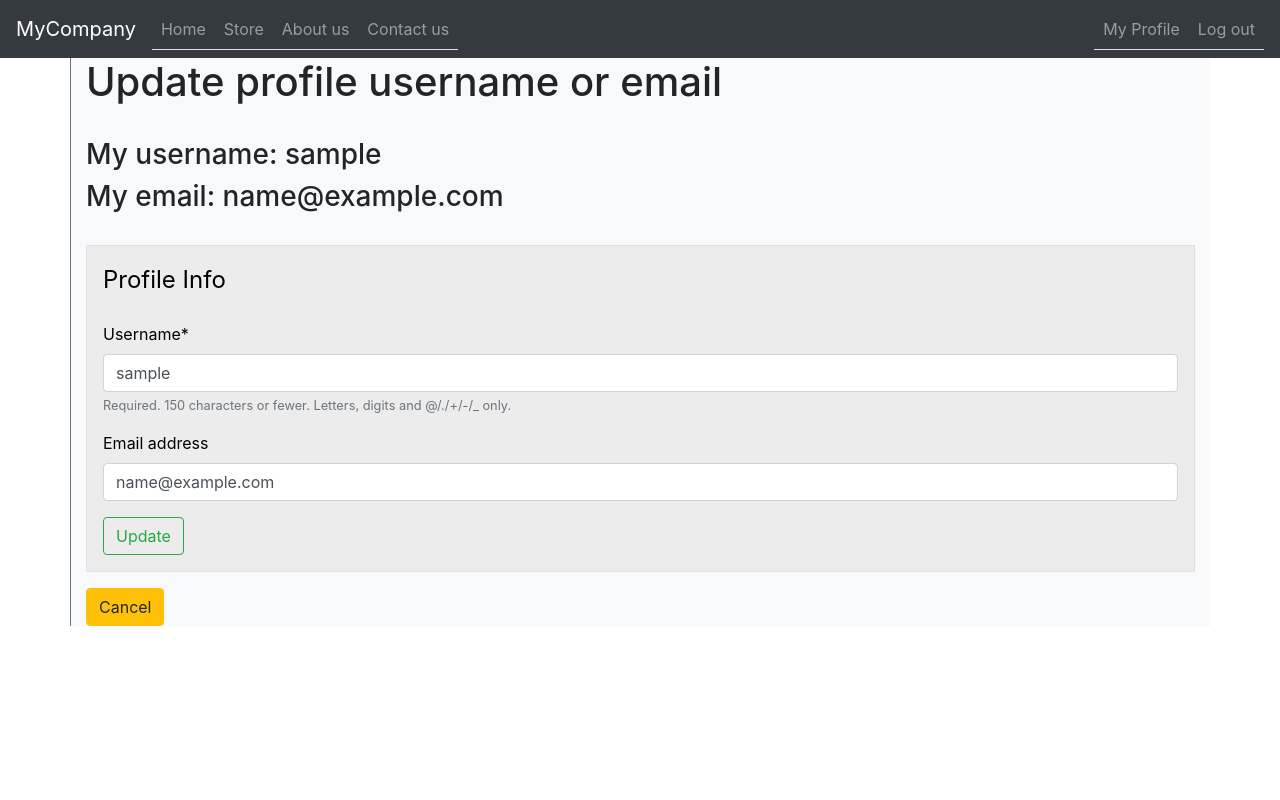
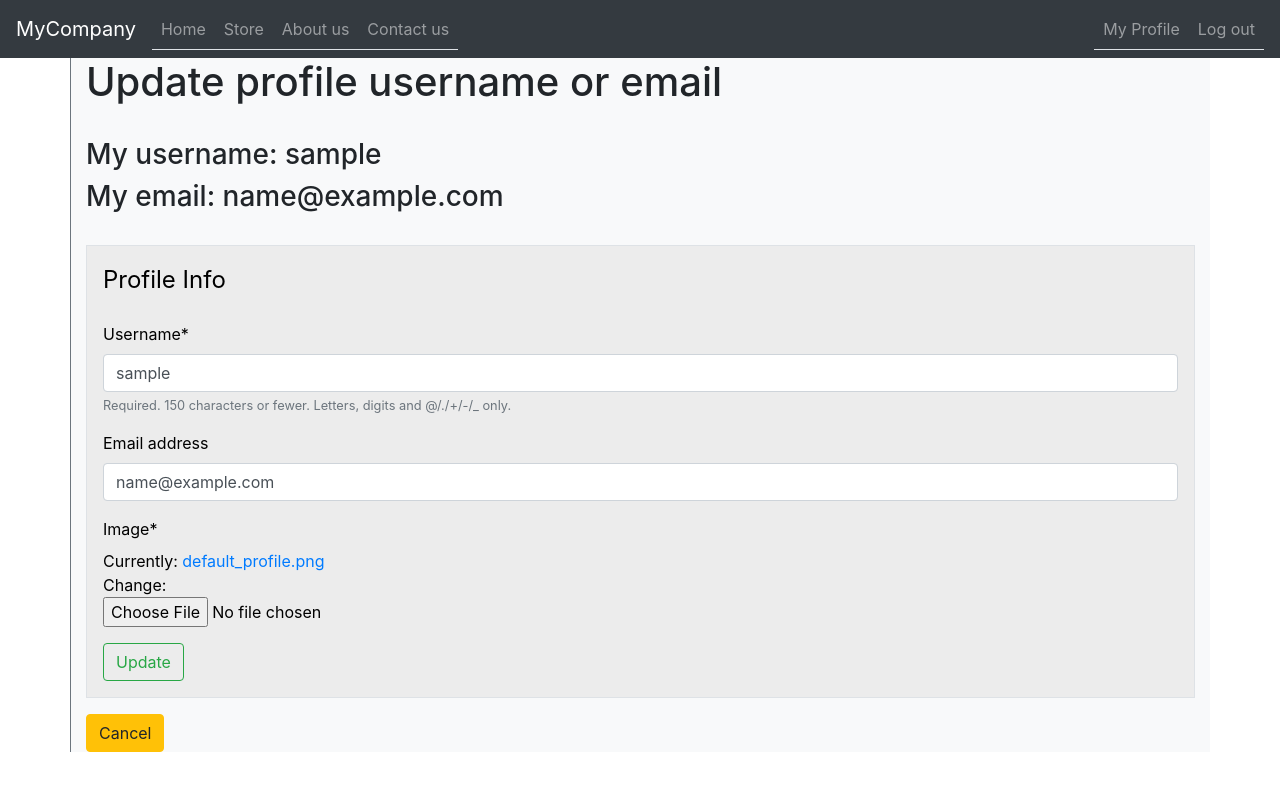
Before and after one commit to VerneriL/Verkkokauppa_VL_2022, a Django app: page /profile/update/ in a window 1280 px wide. Run offline with Django 4.2, Linux system fonts and the light colour scheme; the visitor is signed in with stand-in values (Sample User, id 1); some libraries are stand-ins or nearby versions.

Commit message:
Added profile image and update form

```diff
--- a/verkkokauppa/base/templates/base/base.html
+++ b/verkkokauppa/base/templates/base/base.html
@@ -67,7 +67,9 @@
   </header>
     {% if messages %}
         {% for message in messages %}
-          <h3>{{ message }}</h3>
+          <div class="alert alert-{{ message.tags }}">
+            {{ message }}
+          </div>
         {% endfor %}
     {% endif %}
     <div class="container border-left border-secondary bg-light">
--- a/verkkokauppa/users/admin.py
+++ b/verkkokauppa/users/admin.py
@@ -1,5 +1,7 @@
 from django.contrib import admin
-from .models import Profile
+from .models import Profile, FeedBack
 
 
 admin.site.register(Profile)
+
+admin.site.register(FeedBack)
--- a/verkkokauppa/users/forms.py
+++ b/verkkokauppa/users/forms.py
@@ -1,6 +1,7 @@
 from django import forms
 from django.contrib.auth.models import User
 from django.contrib.auth.forms import UserCreationForm
+from .models import Profile
 
 
 from users.models import FeedBack
@@ -28,6 +29,12 @@ class UserUpdateForm(forms.ModelForm):
             'email',
         ]
 
+class ProfileUpdateForm(forms.ModelForm):
+    class Meta:
+        model = Profile
+        fields = [
+            'image'
+        ]
 
 class FeedBackForm(forms.ModelForm):
 
--- a/verkkokauppa/users/models.py
+++ b/verkkokauppa/users/models.py
@@ -4,6 +4,7 @@ from django.contrib.auth.models import User
 
 class Profile(models.Model):
     user = models.OneToOneField(User, on_delete=models.CASCADE)
+    image = models.ImageField(default='default_profile.png', upload_to='profile_pics')
 
     def __str__(self):
         return f'{self.user.username} Profile'
--- a/verkkokauppa/users/templates/users/update.html
+++ b/verkkokauppa/users/templates/users/update.html
@@ -14,11 +14,12 @@
   {% endif %}
 </h3>
 <br/>
-<form class="border form-light s-rem" method="POST">
+<form class="border form-light s-rem" method="POST" enctype="multipart/form-data">
   {% csrf_token %}
   <fieldset>
       <legend class="mb-4">Profile Info</legend>
       {{ u_form|crispy }}
+      {{ p_form|crispy }}
   </fieldset>
   <button class="btn btn-outline-success" type="submit">Update</button>
 </form>
--- a/verkkokauppa/users/views.py
+++ b/verkkokauppa/users/views.py
@@ -1,7 +1,7 @@
 from django.shortcuts import render, redirect
 from django.contrib import messages
 from django.contrib.auth.decorators import login_required
-from .forms import UserRegisterForm, UserUpdateForm, FeedBackForm
+from .forms import UserRegisterForm, UserUpdateForm, ProfileUpdateForm, FeedBackForm
 
 
 
@@ -33,15 +33,19 @@ def profile(request):
 def update(request):
     if request.method == 'POST':
         u_form = UserUpdateForm(request.POST, instance=request.user)
-        if u_form.is_valid():
+        p_form = ProfileUpdateForm(request.POST, request.FILES, instance=request.user.profile)
+        if u_form.is_valid() and p_form.is_valid():
             u_form.save()
+            p_form.save()
             messages.success(request, f'Your account has been updated!')
             return redirect('profile-page')
     else:
         u_form = UserUpdateForm(instance=request.user)
+        p_form = ProfileUpdateForm(instance=request.user.profile)
     context = {
         'title': 'update',
-        'u_form': u_form
+        'u_form': u_form,
+        'p_form': p_form,
     }
     return render(request, 'users/update.html', context)
 
--- a/verkkokauppa/verkkokauppa/settings.py
+++ b/verkkokauppa/verkkokauppa/settings.py
@@ -110,6 +110,10 @@ USE_TZ = True
 
 STATIC_URL = '/static/'
 
+MEDIA_ROOT = os.path.join(BASE_DIR, 'media')
+
+MEDIA_URL = '/media/'
+
 CRISPY_TEMPLATE_PACK = 'bootstrap4'
 # Default primary key field type
 # https://docs.djangoproject.com/en/4.0/ref/settings/#default-auto-field
--- a/verkkokauppa/verkkokauppa/urls.py
+++ b/verkkokauppa/verkkokauppa/urls.py
@@ -15,6 +15,9 @@ Including another URLconf
 """
 
 from django.contrib import admin
+from django.conf import settings
+from django.conf.urls.static import static
+
 from django.contrib.auth import views as auth_views
 from django.urls import path, include
 from users import views as user_views
@@ -29,3 +32,6 @@ urlpatterns = [
     path('contact_us/', user_views.contact, name='contact-page'),
     path('', include('base.urls')),
 ]
+
+if settings.DEBUG:
+    urlpatterns += static(settings.MEDIA_URL, document_root=settings.MEDIA_ROOT)
```
